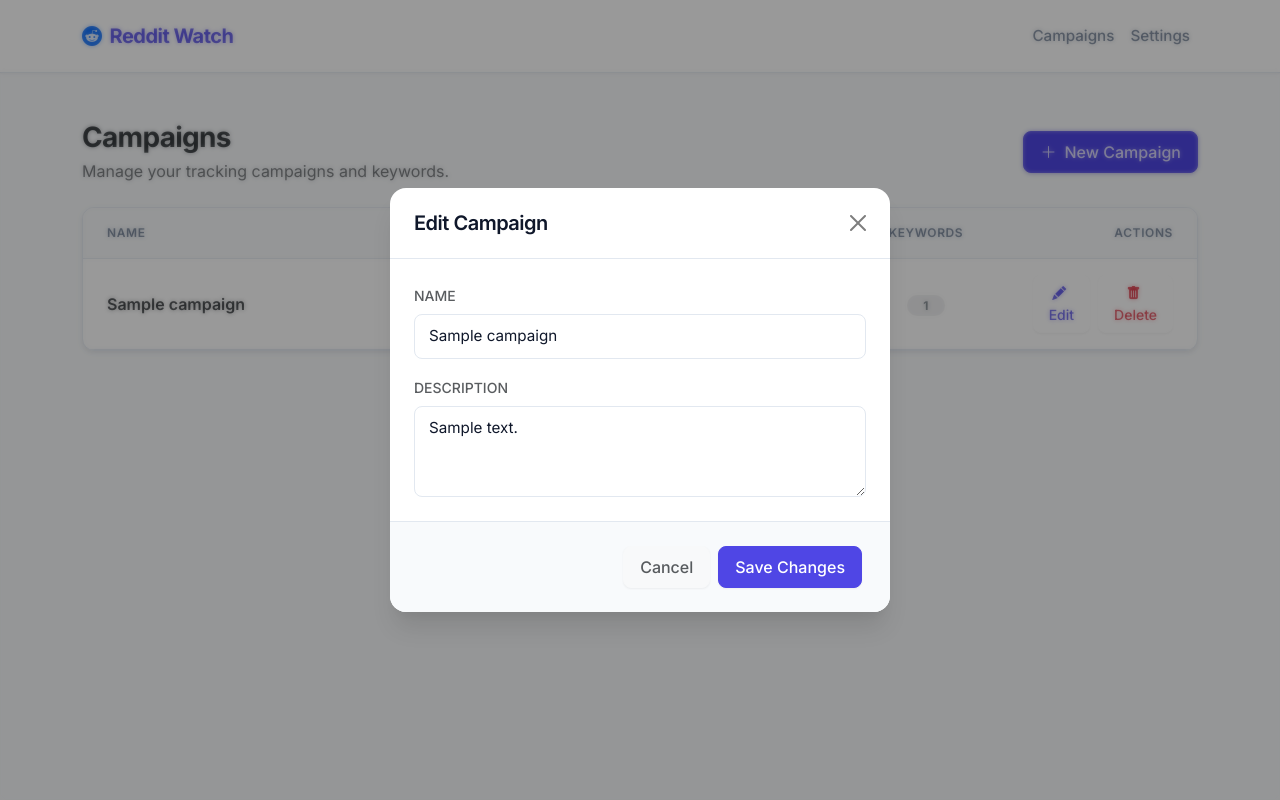
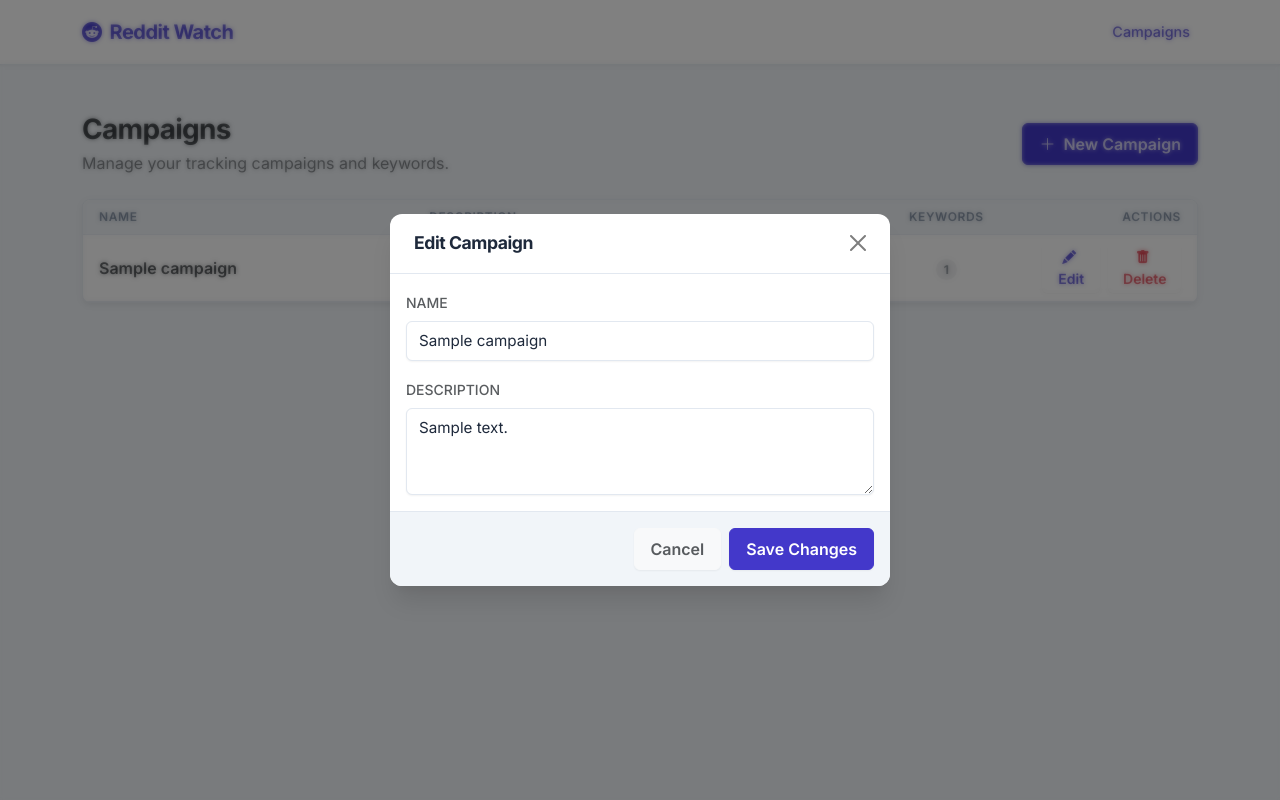
Before and after one commit to rameshjs/reddit_watch, a Django app: page /campaigns/ in a window 1280 px wide, after a click on "Edit". Run offline with Django 5.2, Linux system fonts and the light colour scheme; tables that the repository leaves empty hold one stand-in row (values such as "Sample post"); some libraries are stand-ins or nearby versions.

Commit message:
Refactor UI: Extract CSS, compact tables, and refined aesthetics

```diff
--- a/reddit_watch/settings.py
+++ b/reddit_watch/settings.py
@@ -118,3 +118,6 @@ USE_TZ = True
 # https://docs.djangoproject.com/en/6.0/howto/static-files/
 
 STATIC_URL = 'static/'
+STATICFILES_DIRS = [
+    BASE_DIR / "static",
+]
--- /dev/null
+++ b/static/css/custom.css
@@ -0,0 +1,192 @@
+/* refined premium palette */
+:root {
+    /* Brand Colors - Deep Indigo & Vibrant Accent */
+    --primary: #4338ca; /* Indigo 700 */
+    --primary-hover: #3730a3; /* Indigo 800 */
+    --secondary: #64748b; /* Slate 500 */
+
+    /* Functional Colors */
+    --success: #10b981; /* Emerald 500 */
+    --danger: #ef4444; /* Red 500 */
+    --warning: #f59e0b; /* Amber 500 */
+    --info: #3b82f6; /* Blue 500 */
+
+    /* Neutrals */
+    --bg-body: #f1f5f9; /* Slate 100 - slightly darker/warmer than pure white/gray */
+    --bg-surface: #ffffff;
+    --text-main: #1e293b; /* Slate 800 */
+    --text-muted: #64748b; /* Slate 500 */
+    --border-color: #e2e8f0; /* Slate 200 */
+    --border-color-hover: #cbd5e1; /* Slate 300 */
+}
+
+body {
+    background-color: var(--bg-body);
+    font-family: 'Inter', system-ui, -apple-system, sans-serif;
+    color: var(--text-main);
+    -webkit-font-smoothing: antialiased;
+    -moz-osx-font-smoothing: grayscale;
+    line-height: 1.5;
+}
+
+h1, h2, h3, h4, h5, h6 {
+    font-weight: 700;
+    letter-spacing: -0.025em;
+    color: var(--text-main);
+}
+
+/* Navbar */
+.navbar {
+    background-color: var(--bg-surface);
+    border-bottom: 1px solid var(--border-color);
+    padding-top: 0.75rem;
+    padding-bottom: 0.75rem;
+    box-shadow: 0 1px 2px 0 rgba(0, 0, 0, 0.05);
+}
+
+.navbar-brand {
+    font-weight: 800;
+    color: var(--primary) !important;
+    font-size: 1.25rem;
+    letter-spacing: -0.025em;
+}
+
+.nav-link {
+    color: var(--text-muted) !important;
+    font-weight: 500;
+    font-size: 0.9rem;
+    transition: color 0.2s ease;
+}
+
+.nav-link:hover,
+.nav-link.active {
+    color: var(--primary) !important;
+}
+
+/* Cards */
+.card {
+    background-color: var(--bg-surface);
+    border: 1px solid var(--border-color);
+    border-radius: 0.5rem;
+    box-shadow: 0 1px 3px 0 rgba(0, 0, 0, 0.1), 0 1px 2px 0 rgba(0, 0, 0, 0.06);
+    transition: all 0.2s ease;
+}
+
+.card:hover {
+    border-color: var(--border-color-hover);
+    box-shadow: 0 4px 6px -1px rgba(0, 0, 0, 0.1), 0 2px 4px -1px rgba(0, 0, 0, 0.06);
+}
+
+/* Buttons */
+.btn {
+    font-weight: 600;
+    padding: 0.5rem 1rem;
+    border-radius: 0.375rem;
+    transition: all 0.2s ease;
+    box-shadow: 0 1px 2px 0 rgba(0, 0, 0, 0.05);
+}
+
+.btn-sm {
+    padding: 0.25rem 0.75rem;
+    font-size: 0.875rem;
+}
+
+.btn-primary {
+    background-color: var(--primary);
+    border-color: var(--primary);
+    color: white;
+}
+
+.btn-primary:hover,
+.btn-primary:focus {
+    background-color: var(--primary-hover);
+    border-color: var(--primary-hover);
+    transform: translateY(-1px);
+}
+
+.btn-outline-primary {
+    color: var(--primary);
+    border-color: var(--primary);
+}
+
+.btn-outline-primary:hover {
+    background-color: var(--primary);
+    color: white;
+    border-color: var(--primary);
+}
+
+/* Form Controls */
+.form-control,
+.form-select {
+    border-color: var(--border-color);
+    border-radius: 0.375rem;
+    padding: 0.5rem 0.75rem;
+    font-size: 0.95rem;
+    color: var(--text-main);
+    box-shadow: 0 1px 2px 0 rgba(0, 0, 0, 0.05);
+}
+
+.form-control:focus,
+.form-select:focus {
+    border-color: var(--primary);
+    box-shadow: 0 0 0 3px rgba(67, 56, 202, 0.1);
+}
+
+/* Tables */
+.table {
+    margin-bottom: 0;
+}
+
+.table > :not(caption) > * > * {
+    padding: 0.75rem 1rem;
+    background-color: transparent;
+    border-bottom-color: var(--border-color);
+}
+
+.table thead th {
+    font-weight: 600;
+    color: var(--text-muted);
+    text-transform: uppercase;
+    font-size: 0.75rem;
+    letter-spacing: 0.05em;
+    background-color: var(--bg-body);
+    border-bottom: 1px solid var(--border-color);
+}
+
+.table-hover tbody tr:hover {
+    background-color: #f8fafc; /* Slate 50 */
+}
+
+/* Compact Table overrides */
+.table-sm > :not(caption) > * > * {
+    padding: 0.5rem 0.75rem;
+}
+
+/* Modals */
+.modal-content {
+    border: none;
+    border-radius: 0.75rem;
+    box-shadow: 0 20px 25px -5px rgba(0, 0, 0, 0.1), 0 10px 10px -5px rgba(0, 0, 0, 0.04);
+}
+
+.modal-header {
+    border-bottom: 1px solid var(--border-color);
+    padding: 1rem 1.5rem;
+}
+
+.modal-title {
+    font-size: 1.1rem;
+    font-weight: 700;
+}
+
+.modal-footer {
+    border-top: 1px solid var(--border-color);
+    background-color: var(--bg-body);
+    border-bottom-left-radius: 0.75rem;
+    border-bottom-right-radius: 0.75rem;
+}
+
+.modal-backdrop.show {
+    opacity: 0.5;
+    backdrop-filter: blur(2px);
+}
--- a/templates/base.html
+++ b/templates/base.html
@@ -1,4 +1,4 @@
-{% load django_bootstrap5 %}
+{% load django_bootstrap5 static %}
 <!DOCTYPE html>
 <html lang="en">
 
@@ -18,204 +18,8 @@
     {# Load Bootstrap 5 CSS #}
     {% bootstrap_css %}
 
-    <style>
-        :root {
-            /* Premium Palette - Slate & Indigo */
-            --primary: #4f46e5;
-            /* Indigo 600 */
-            --primary-hover: #4338ca;
-            /* Indigo 700 */
-            --secondary: #64748b;
-            /* Slate 500 */
-            --success: #10b981;
-            /* Emerald 500 */
-            --danger: #ef4444;
-            /* Red 500 */
-            --warning: #f59e0b;
-            /* Amber 500 */
-            --info: #3b82f6;
-            /* Blue 500 */
-
-            /* Neutrals */
-            --bg-body: #f8fafc;
-            /* Slate 50 */
-            --bg-surface: #ffffff;
-            --text-main: #0f172a;
-            /* Slate 900 */
-            --text-muted: #64748b;
-            /* Slate 500 */
-            --border-color: #e2e8f0;
-            /* Slate 200 */
-        }
-
-        body {
-            background-color: var(--bg-body);
-            font-family: 'Inter', system-ui, -apple-system, sans-serif;
-            color: var(--text-main);
-            -webkit-font-smoothing: antialiased;
-            -moz-osx-font-smoothing: grayscale;
-        }
-
-        h1,
-        h2,
-        h3,
-        h4,
-        h5,
-        h6 {
-            font-weight: 600;
-            letter-spacing: -0.025em;
-            color: var(--text-main);
-        }
-
-        /* Navbar */
-        .navbar {
-            background-color: var(--bg-surface);
-            border-bottom: 1px solid var(--border-color);
-            padding-top: 1rem;
-            padding-bottom: 1rem;
-            box-shadow: 0 1px 2px 0 rgba(0, 0, 0, 0.05);
-        }
-
-        .navbar-brand {
-            font-weight: 700;
-            color: var(--primary) !important;
-            font-size: 1.25rem;
-            letter-spacing: -0.025em;
-        }
-
-        .nav-link {
-            color: var(--text-muted) !important;
-            font-weight: 500;
-            font-size: 0.95rem;
-            transition: color 0.2s ease;
-        }
-
-        .nav-link:hover,
-        .nav-link.active {
-            color: var(--text-main) !important;
-        }
-
-        /* Cards */
-        .card {
-            background-color: var(--bg-surface);
-            border: 1px solid var(--border-color);
-            border-radius: 0.75rem;
-            box-shadow: 0 1px 3px 0 rgba(0, 0, 0, 0.1), 0 1px 2px 0 rgba(0, 0, 0, 0.06);
-            transition: transform 0.2s ease, box-shadow 0.2s ease;
-        }
-
-        .card:hover {
-            transform: translateY(-2px);
-            box-shadow: 0 4px 6px -1px rgba(0, 0, 0, 0.1), 0 2px 4px -1px rgba(0, 0, 0, 0.06);
-        }
-
-        /* Buttons */
-        .btn {
-            font-weight: 500;
-            padding: 0.5rem 1rem;
-            border-radius: 0.5rem;
-            transition: all 0.2s;
-            box-shadow: 0 1px 2px 0 rgba(0, 0, 0, 0.05);
-        }
-
-        .btn-primary {
-            background-color: var(--primary);
-            border-color: var(--primary);
-            color: white;
-        }
-
-        .btn-primary:hover,
-        .btn-primary:focus {
-            background-color: var(--primary-hover);
-            border-color: var(--primary-hover);
-            transform: translateY(-1px);
-        }
-
-        .btn-outline-primary {
-            color: var(--primary);
-            border-color: var(--primary);
-        }
-
-        .btn-outline-primary:hover {
-            background-color: var(--bg-body);
-            color: var(--primary-hover);
-            border-color: var(--primary-hover);
-        }
-
-        /* Improved Form Controls */
-        .form-control,
-        .form-select {
-            border-color: var(--border-color);
-            border-radius: 0.5rem;
-            padding: 0.625rem 0.875rem;
-            font-size: 0.95rem;
-            color: var(--text-main);
-        }
-
-        .form-control:focus,
-        .form-select:focus {
-            border-color: var(--primary);
-            box-shadow: 0 0 0 3px rgba(79, 70, 229, 0.1);
-            /* Indigo ring */
-        }
-
-        /* Tables */
-        .table> :not(caption)>*>* {
-            padding: 1rem 1.5rem;
-            background-color: transparent;
-            border-bottom-color: var(--border-color);
-        }
-
-        .table thead th {
-            font-weight: 600;
-            color: var(--text-muted);
-            text-transform: uppercase;
-            font-size: 0.75rem;
-            letter-spacing: 0.05em;
-            background-color: var(--bg-body);
-            border-bottom: 1px solid var(--border-color);
-        }
-
-        .table-hover tbody tr:hover {
-            background-color: #f1f5f9;
-            /* Slate 100 */
-        }
-
-        /* Modals */
-        .modal-content {
-            border: none;
-            border-radius: 1rem;
-            box-shadow: 0 20px 25px -5px rgba(0, 0, 0, 0.1), 0 10px 10px -5px rgba(0, 0, 0, 0.04);
-        }
-
-        .modal-header {
-            border-bottom: 1px solid var(--border-color);
-            padding: 1.25rem 1.5rem;
-            background: transparent;
-            color: var(--text-main);
-        }
-
-        .modal-title {
-            font-weight: 600;
-        }
-
-        .modal-body {
-            padding: 1.5rem;
-        }
-
-        .modal-footer {
-            border-top: 1px solid var(--border-color);
-            padding: 1.25rem 1.5rem;
-            background-color: var(--bg-body);
-            border-bottom-left-radius: 1rem;
-            border-bottom-right-radius: 1rem;
-        }
-
-        .modal-backdrop.show {
-            opacity: 0.4;
-            backdrop-filter: blur(2px);
-        }
-    </style>
+    {# Custom CSS #}
+    <link rel="stylesheet" href="{% static 'css/custom.css' %}">
 
     {% block extra_css %}{% endblock %}
 </head>
@@ -225,7 +29,7 @@
     <nav class="navbar navbar-expand-lg sticky-top">
         <div class="container">
             <a class="navbar-brand" href="{% url 'campaigns:campaign_list' %}">
-                <i class="bi bi-reddit me-2 text-primary"></i>Reddit Watch
+                <i class="bi bi-reddit me-2"></i>Reddit Watch
             </a>
             <button class="navbar-toggler border-0" type="button" data-bs-toggle="collapse" data-bs-target="#navbarNav">
                 <span class="navbar-toggler-icon"></span>
@@ -233,10 +37,7 @@
             <div class="collapse navbar-collapse" id="navbarNav">
                 <ul class="navbar-nav ms-auto">
                     <li class="nav-item">
-                        <a class="nav-link" href="{% url 'campaigns:campaign_list' %}">Campaigns</a>
-                    </li>
-                    <li class="nav-item">
-                        <a class="nav-link" href="#">Settings</a>
+                        <a class="nav-link active" href="{% url 'campaigns:campaign_list' %}">Campaigns</a>
                     </li>
                 </ul>
             </div>
--- a/templates/campaigns/campaign_list.html
+++ b/templates/campaigns/campaign_list.html
@@ -18,19 +18,19 @@
     {% if campaigns %}
     <div class="card shadow-sm overflow-hidden">
         <div class="table-responsive">
-            <table class="table table-hover align-middle mb-0">
+            <table class="table table-hover table-sm align-middle mb-0">
                 <thead>
                     <tr>
-                        <th scope="col" class="ps-4" style="width: 30%;">Name</th>
+                        <th scope="col" class="ps-3" style="width: 30%;">Name</th>
                         <th scope="col" style="width: 40%;">Description</th>
                         <th scope="col" class="text-center" style="width: 15%;">Keywords</th>
-                        <th scope="col" class="text-end pe-4">Actions</th>
+                        <th scope="col" class="text-end pe-3">Actions</th>
                     </tr>
                 </thead>
                 <tbody>
                     {% for campaign in campaigns %}
                     <tr>
-                        <td class="ps-4">
+                        <td class="ps-3">
                             <a href="{% url 'campaigns:campaign_detail' campaign.pk %}"
                                 class="fw-semibold text-decoration-none text-dark d-block">
                                 {{ campaign.name }}
@@ -40,11 +40,11 @@
                             {{ campaign.description|truncatewords:15|default:"<em>No description provided</em>" }}
                         </td>
                         <td class="text-center">
-                            <span class="badge bg-secondary bg-opacity-10 text-secondary rounded-pill px-3">
+                            <span class="badge bg-secondary bg-opacity-10 text-secondary rounded-pill px-2">
                                 {{ campaign.keywords.count }}
                             </span>
                         </td>
-                        <td class="text-end pe-4">
+                        <td class="text-end pe-3">
                             <div class="d-flex justify-content-end gap-2">
                                 <button type="button" class="btn btn-sm btn-outline-primary border-0"
                                     data-bs-toggle="modal" data-bs-target="#editCampaignModal{{ campaign.id }}">
```
Also changed, not shown: templates/index.html (deleted, +0 -84 lines), 1 other file.
